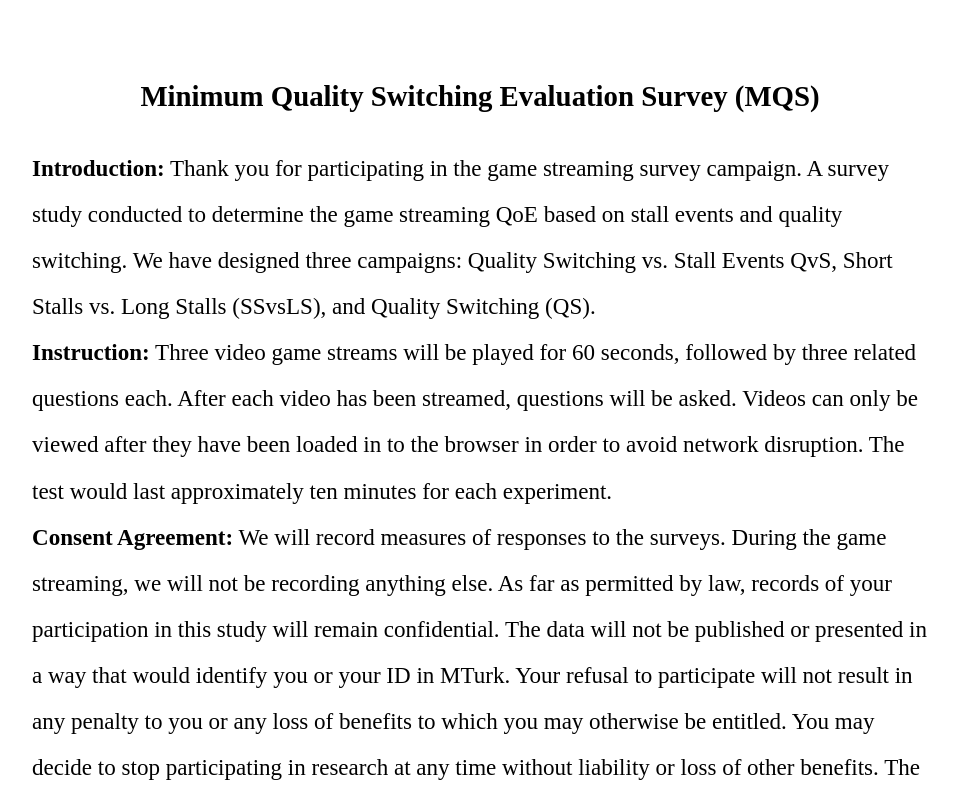
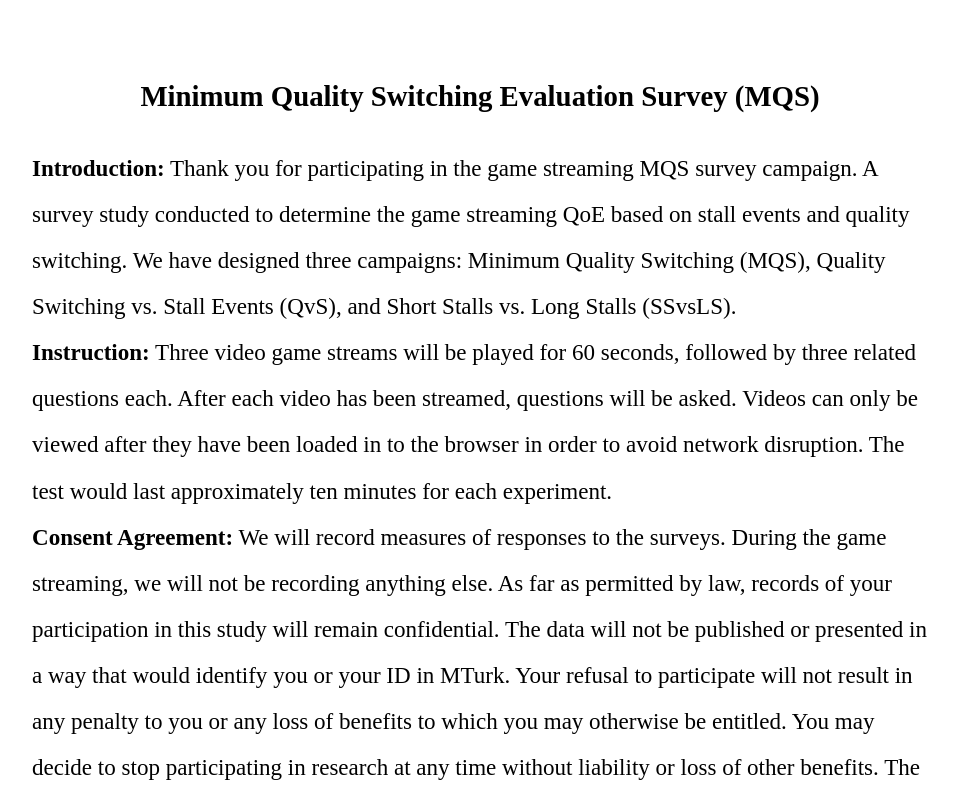
Before and after one commit to Reza12121/Indexddb, a website with bundled scripts: page public/Quality-Switching/index.html in a window 1280 px wide. Shown: the top 800 px of the page, without its empty margins (160-1118 px from the left). Built offline with nearby package versions, Linux system fonts and the light colour scheme; no server answers.

Commit message:
Update index.html

```diff
--- a/public/Quality-Switching/index.html
+++ b/public/Quality-Switching/index.html
@@ -18,9 +18,9 @@
   <div id="survey-container">
     <article id="step1">
       <h1>Minimum Quality Switching Evaluation Survey (MQS)</h1>
-      <p style="line-height: 200%"> <b>Introduction:</b> Thank you for participating in the game streaming survey campaign. A survey study conducted to determine the game streaming QoE based on
-        stall events and quality switching. We have designed three campaigns: Quality Switching vs. Stall Events QvS, Short Stalls vs.
-        Long Stalls (SSvsLS), and Quality Switching (QS).<br> <b>Instruction:</b> Three video game streams will be played for 60 seconds, followed by three related questions each.
+      <p style="line-height: 200%"> <b>Introduction:</b> Thank you for participating in the game streaming MQS survey campaign. A survey study conducted to determine the game streaming QoE based on
+        stall events and quality switching. We have designed three campaigns: Minimum Quality Switching (MQS), Quality Switching vs. Stall Events (QvS), and Short Stalls vs.
+        Long Stalls (SSvsLS).<br> <b>Instruction:</b> Three video game streams will be played for 60 seconds, followed by three related questions each.
         After each video has been streamed, questions will be asked. Videos can only be viewed after they have been loaded in to the browser in order to avoid network disruption. The test would last approximately ten minutes for
         each experiment. <br> <b>Consent Agreement:</b> We will record measures of responses to the surveys. During the game streaming, we will not be recording anything else.
         As far as permitted by law, records of your participation in this study will remain confidential. The data will not be published or presented in a way that would identify
```
